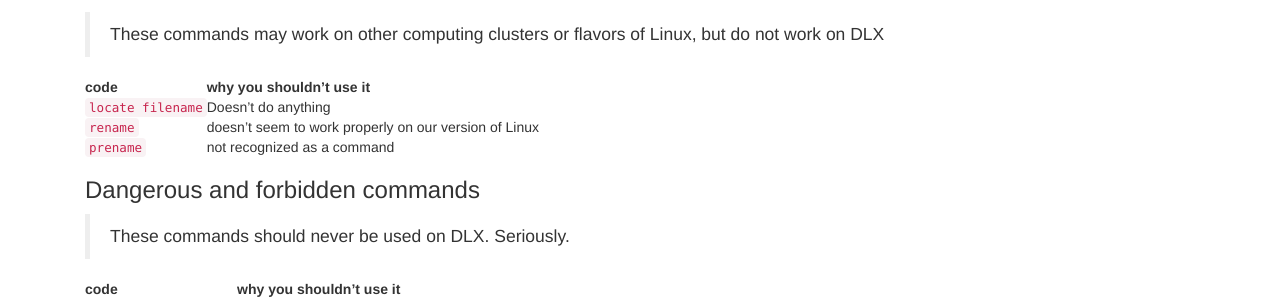
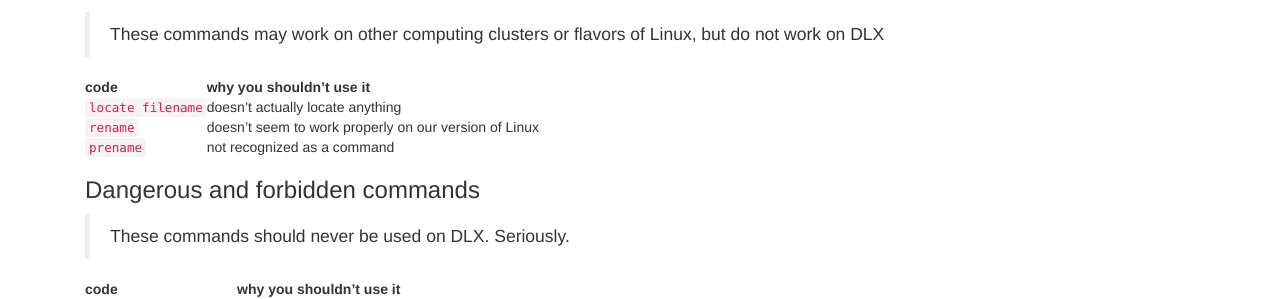
Before and after one commit to karajones/karajones.github.io, a Jekyll site: the page built from commands/basics6.md, in a window 1280 px wide. Shown: the part 217-516 px from the top of the page. Built offline with Jekyll 4.4.1, drawn with Linux system fonts in a browser that asks for light colours; nearby versions of some CDN libraries; our own code applies the rules of GitHub Pages for plain Markdown files.

Commit message:
Update basics6.md

```diff
--- a/commands/basics6.md
+++ b/commands/basics6.md
@@ -8,7 +8,7 @@
 
 | code | why you shouldn't use it |
 | ----- | ----- |
-| `locate filename` | Doesn’t do anything |
+| `locate filename` | doesn’t actually locate anything |
 | `rename` | doesn’t seem to work properly on our version of Linux |
 | `prename` | not recognized as a command |
 
```
